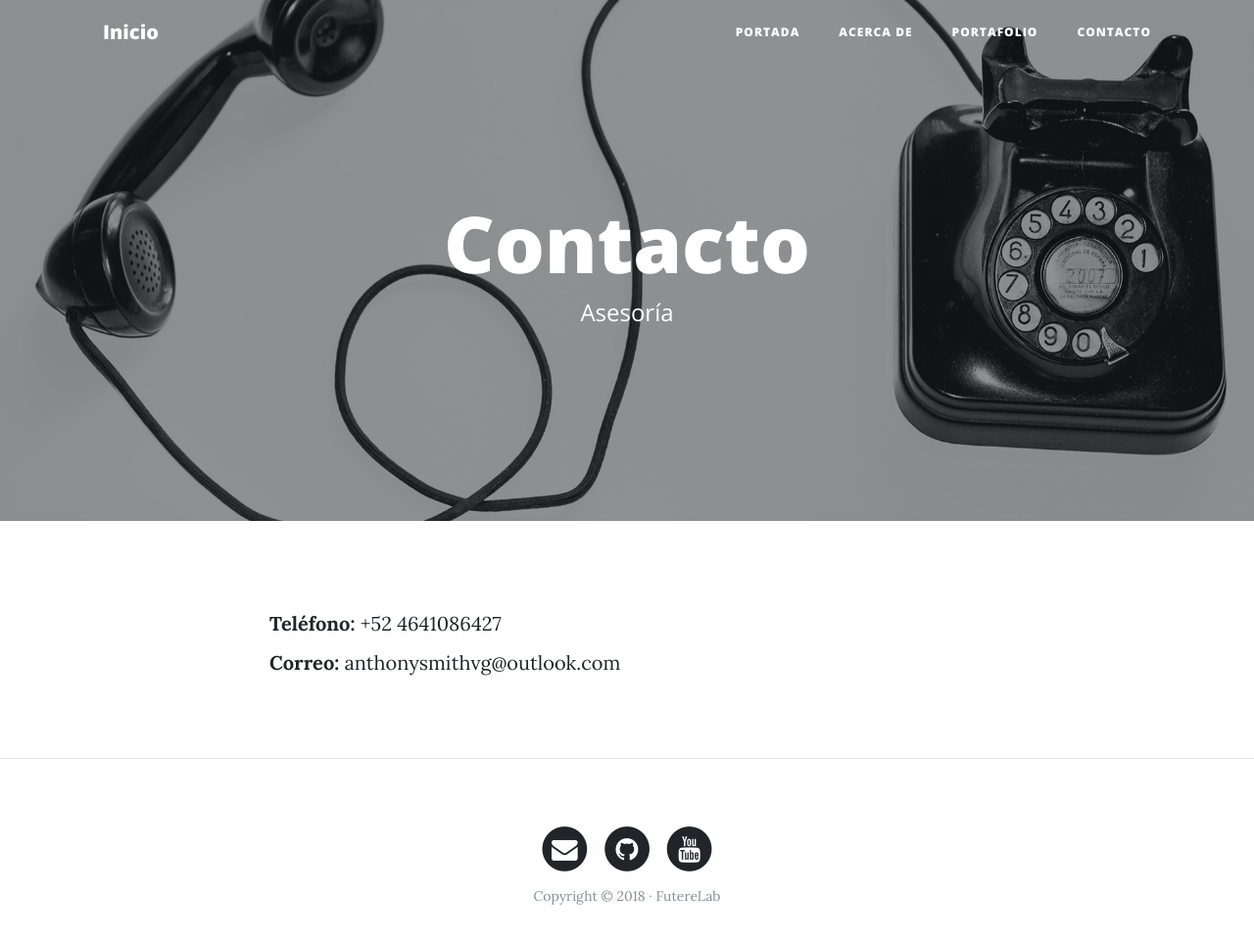
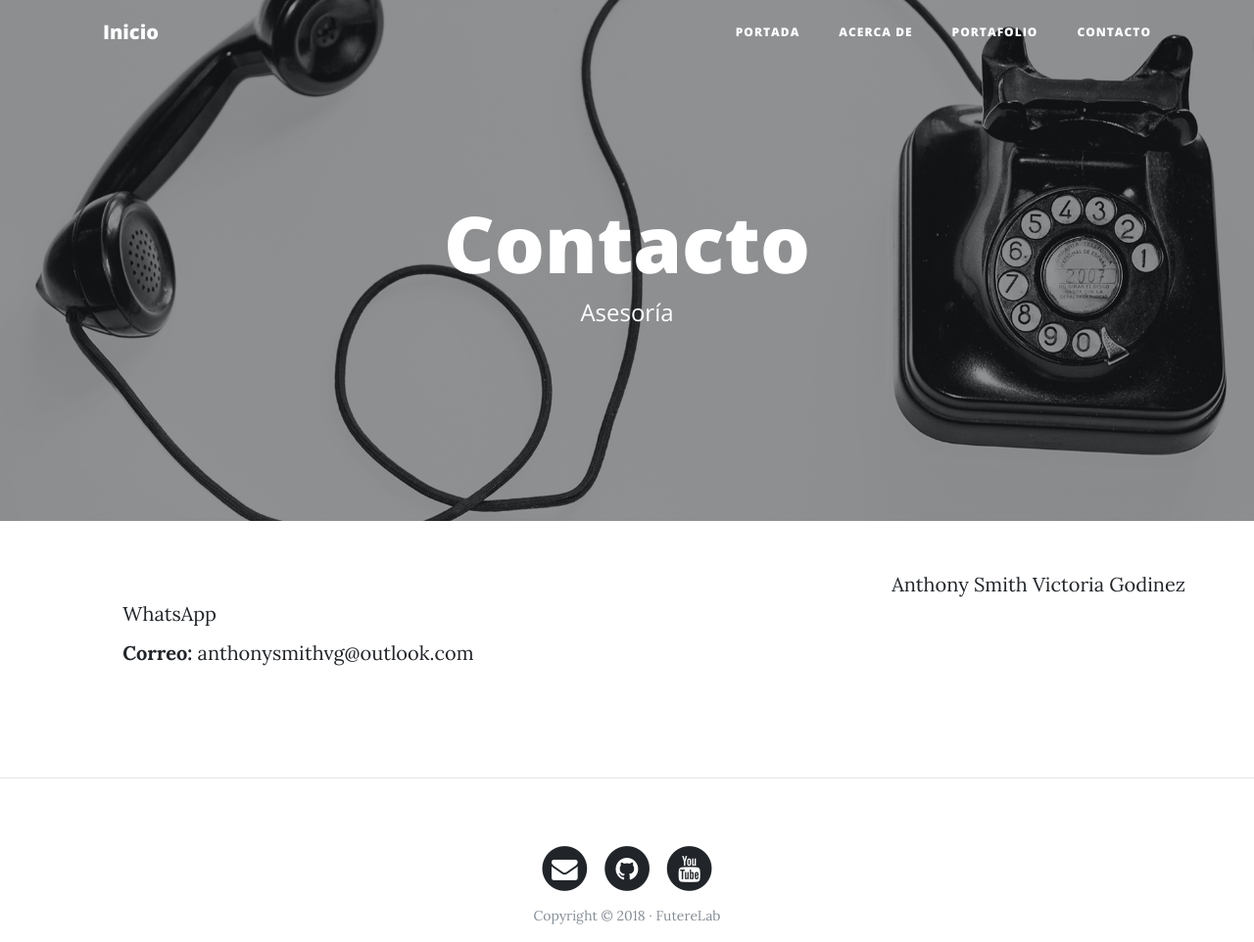
Before and after one commit to AnthonySmith96/WebPersonal, a Django app: page /contact/ in a window 1280 px wide. Shown: the top 962 px of the page at 98% size. Before the commit the page ends 924 px from the top, so only its background shows below. Run offline with Django 3.2, Linux system fonts and the light colour scheme; some libraries are stand-ins or nearby versions.

Commit message:
Button to WhatsApp

```diff
--- a/core/templates/core/contact.html
+++ b/core/templates/core/contact.html
@@ -14,9 +14,11 @@
       <div class="row">
         <div class="col-lg-8 col-md-10 mx-auto">
           <br>
-          <p><b>Teléfono:</b> +52 4641086427 </p>
-          <p><b>Correo:</b> anthonysmithvg@outlook.com </p>
+          <a href="http://bit.ly/2E0aICf">WhatsApp</a> <br/>
+          <p><b>Correo:</b> anthonysmithvg@outlook.com </p> <br/>
+
         </div>
+          <div class="LI-profile-badge"  data-version="v1" data-size="medium" data-locale="es_ES" data-type="horizontal" data-theme="light" data-vanity="anthonysmithvg"><a class="LI-simple-link" href='https://mx.linkedin.com/in/anthonysmithvg?trk=profile-badge'>Anthony Smith Victoria Godinez</a></div>
       </div>
     </div>
 {% endblock content %}
```
